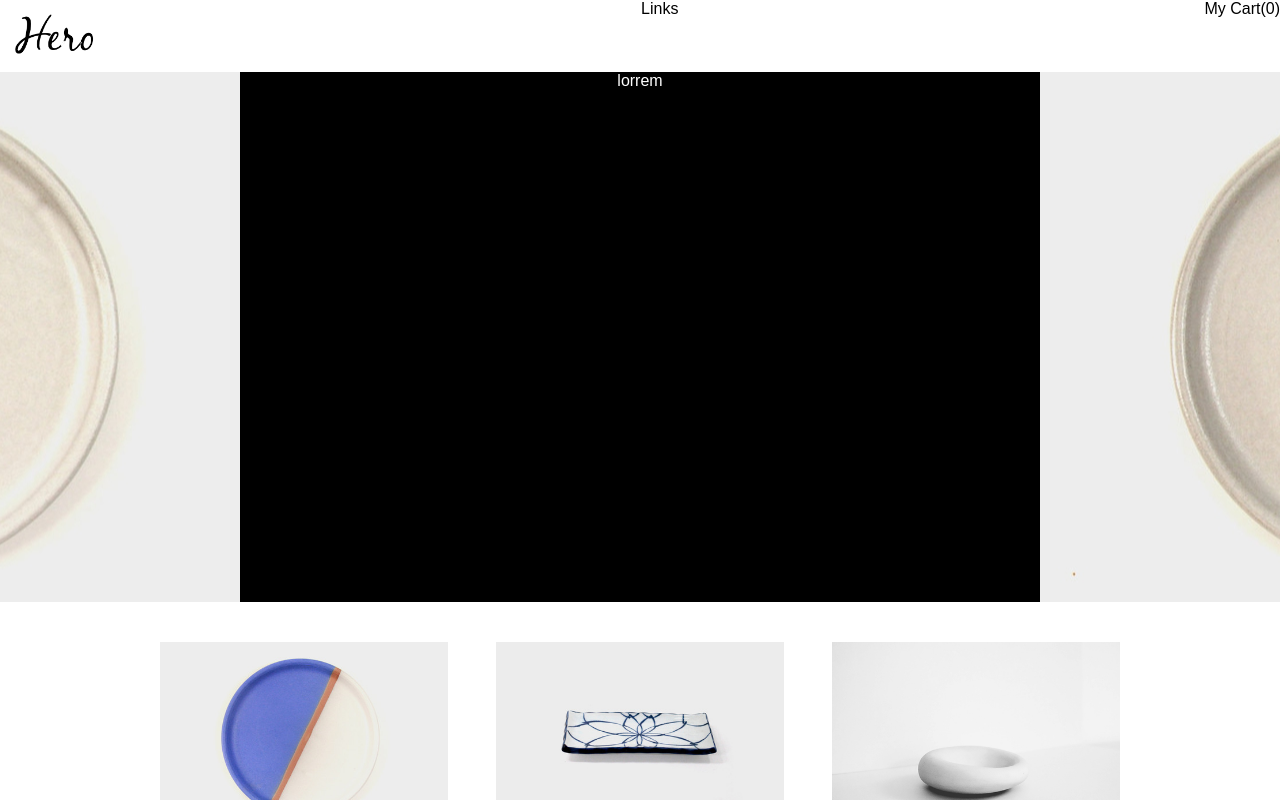
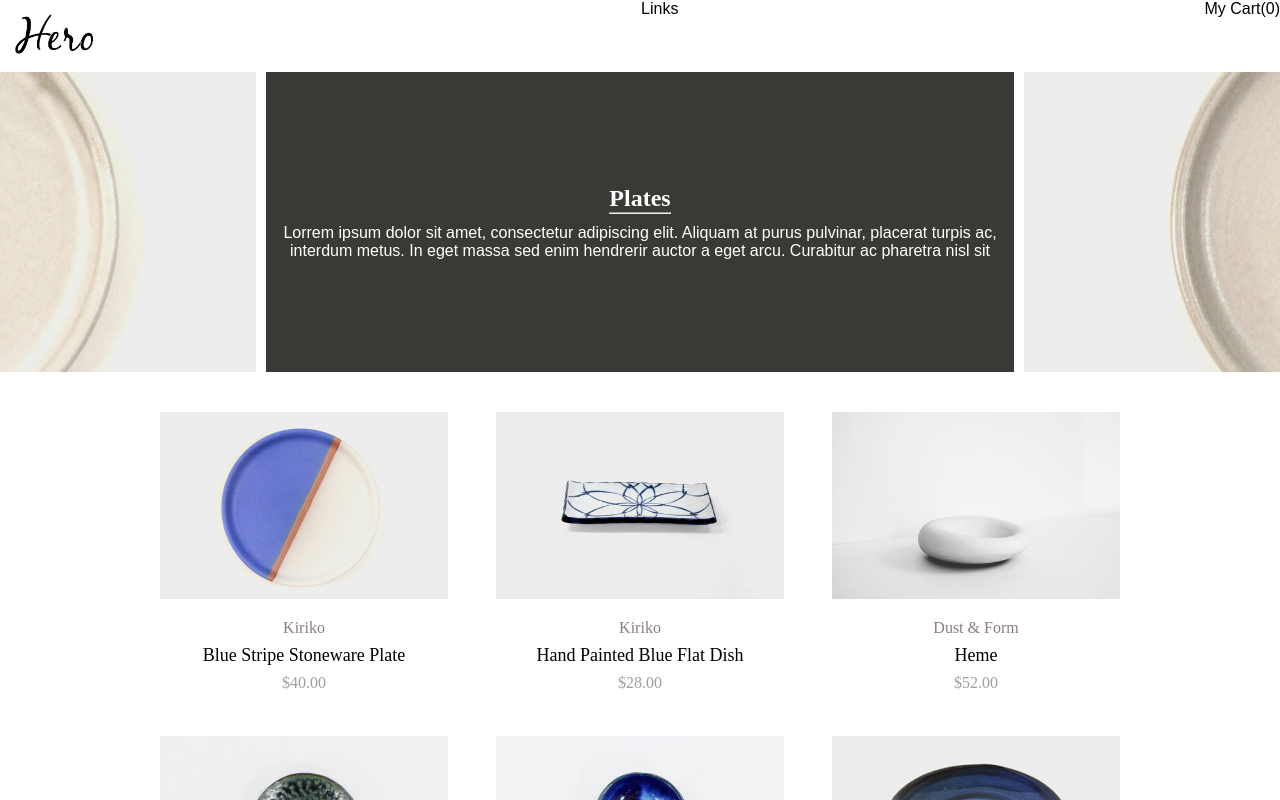
Before and after one commit to hai14894/hai14894.github.io, a React (Create React App) app: page / in a window 1280 px wide. Shown: the top 800 px of the page. Built offline with nearby package versions, Linux system fonts and the light colour scheme.

Commit message:
reconstruct Hero Section

```diff
--- a/src/components/HeroSection/HeroHeader.js
+++ b/src/components/HeroSection/HeroHeader.js
@@ -1,7 +1,21 @@
 import React from "react";
-import "./style.css";
+import {
+  HeaderContainer,
+  StyledHeroHeader,
+  HeaderTop,
+  HeaderBottom,
+} from "./styled";
 const HeroHeader = (props) => {
-  return <div className="hero-header">{props.text || "text"}</div>;
+  return (
+    <HeaderContainer>
+      <StyledHeroHeader>
+        <HeaderTop>
+          Plates<hr style={{ color: "white", margin: 0 }}></hr>
+        </HeaderTop>
+        <HeaderBottom>{props.text || "text"}</HeaderBottom>
+      </StyledHeroHeader>
+    </HeaderContainer>
+  );
 };
 
 export default HeroHeader;
--- a/src/components/HeroSection/HeroSection.js
+++ b/src/components/HeroSection/HeroSection.js
@@ -1,20 +1,11 @@
 import React from "react";
-
 import HeroHeader from "./HeroHeader";
+import { StyledHeroSection } from "./styled";
 const HeroSection = () => {
   return (
-    <div
-      style={{
-        backgroundImage: "url(/media/plates-header.jpg)",
-        backgroundRepeat: "no-repeat",
-        backgroundPosition: "center",
-        height: "530px",
-        width: "100%",
-        position: "relative",
-      }}
-    >
-      <HeroHeader text="lorrem" />
-    </div>
+    <StyledHeroSection>
+      <HeroHeader text="Lorrem ipsum dolor sit amet, consectetur adipiscing elit. Aliquam at purus pulvinar, placerat turpis ac, interdum metus. In eget massa sed enim hendrerir auctor a eget arcu. Curabitur ac pharetra nisl sit" />
+    </StyledHeroSection>
   );
 };
 
--- a/src/components/HeroSection/style.css
+++ /dev/null
@@ -1,7 +0,0 @@
-.hero-header {
-  background: black;
-  color: white;
-  width: 800px;
-  height: 100%;
-  margin: auto;
-}
--- /dev/null
+++ b/src/components/HeroSection/styled.js
@@ -0,0 +1,42 @@
+import styled from "@emotion/styled";
+
+import { breakpoints } from "../layout/constant";
+import BaseSection from "../layout/BaseSection";
+
+export const StyledHeroSection = styled(BaseSection)`
+  background-image: url(/media/plates-header.jpg);
+  background-repeat: no-repeat;
+  background-position: center;
+  height: 300px;
+`;
+export const HeaderContainer = styled("div")`
+  width: 90%;
+  background-color: white;
+  @media (min-width: ${breakpoints.md}px) {
+    width: 80%;
+  }
+  @media (min-width: ${breakpoints.xl}px) {
+    width: 60%;
+  }
+`;
+export const StyledHeroHeader = styled("div")`
+  margin: 0 10px;
+  background-color: rgb(57, 57, 53);
+  height: 100%;
+  display: flex;
+  flex-direction: column;
+  align-items: center;
+  justify-content: center;
+  color: white;
+`;
+export const HeaderTop = styled("div")`
+  font-size: 24px;
+  font-weight: 800;
+  font-family: Uchen;
+  margin-bottom: 10px;
+`;
+export const HeaderBottom = styled("div")`
+  padding: 0 5px;
+  font-size: 16px;
+  font-weight: 200;
+`;
```
Also changed, not shown: 1 other file (tests, documents, lock files or other folders).
